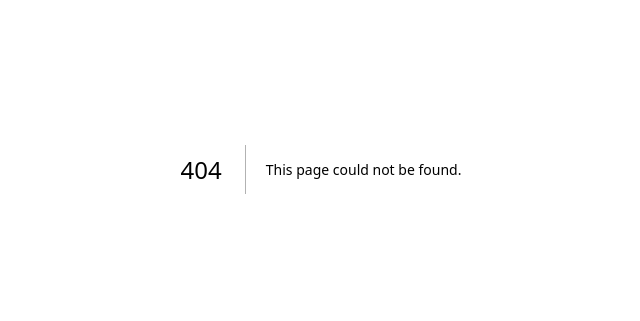
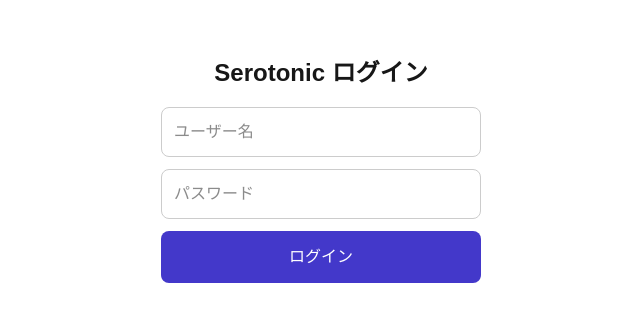
Before and after one commit to KoeiNakamura/Serotonic_v3, a Next.js app in the folder frontend/: page /login in a window 1280 px wide. Before the commit this address had no page. Shown: the part 231-552 px from the top of the page, without its empty margins (319-959 px from the left). Built offline with nearby package versions, Linux system fonts and the light colour scheme.

Commit message:
feat: implement frontend login page and token handling

```diff
--- /dev/null
+++ b/frontend/src/app/login/page.tsx
@@ -0,0 +1,91 @@
+'use client';
+
+import { useState } from 'react';
+import { useRouter } from 'next/navigation';
+import { setTokens } from '@/lib/api';
+
+export default function LoginPage() {
+  const [username, setUsername] = useState('');
+  const [password, setPassword] = useState('');
+  const [error, setError] = useState('');
+  const [loading, setLoading] = useState(false);
+  const router = useRouter();
+
+  const handleSubmit = async (e: React.FormEvent) => {
+    e.preventDefault();
+    setLoading(true);
+    setError('');
+
+    try {
+      const res = await fetch(`${process.env.NEXT_PUBLIC_API_URL}/token/`, {
+        method: 'POST',
+        headers: { 'Content-Type': 'application/json' },
+        body: JSON.stringify({ username, password }),
+      });
+
+      if (!res.ok) {
+        setError('ユーザー名またはパスワードが正しくありません');
+        return;
+      }
+
+      const data = await res.json();
+      setTokens(data.access, data.refresh);
+      router.push('/');
+    } catch {
+      setError('ログインに失敗しました');
+    } finally {
+      setLoading(false);
+    }
+  };
+
+  return (
+    <main
+      style={{
+        minHeight: '100vh',
+        display: 'flex',
+        flexDirection: 'column',
+        alignItems: 'center',
+        justifyContent: 'center',
+        gap: '16px',
+        padding: '24px',
+      }}
+    >
+      <h1 style={{ fontSize: '1.5rem', fontWeight: 'bold' }}>Serotonic ログイン</h1>
+
+      <form
+        onSubmit={handleSubmit}
+        style={{ display: 'flex', flexDirection: 'column', gap: '12px', width: '100%', maxWidth: '320px' }}
+      >
+        <input
+          type="text"
+          placeholder="ユーザー名"
+          value={username}
+          onChange={(e) => setUsername(e.target.value)}
+          style={{ padding: '12px', borderRadius: '8px', border: '1px solid #ccc', fontSize: '1rem' }}
+        />
+        <input
+          type="password"
+          placeholder="パスワード"
+          value={password}
+          onChange={(e) => setPassword(e.target.value)}
+          style={{ padding: '12px', borderRadius: '8px', border: '1px solid #ccc', fontSize: '1rem' }}
+        />
+        <button
+          type="submit"
+          disabled={loading}
+          style={{
+            padding: '14px',
+            borderRadius: '8px',
+            border: 'none',
+            background: '#4338ca',
+            color: '#fff',
+            fontSize: '1rem',
+          }}
+        >
+          {loading ? 'ログイン中...' : 'ログイン'}
+        </button>
+        {error && <p style={{ color: '#dc2626', fontSize: '0.875rem' }}>{error}</p>}
+      </form>
+    </main>
+  );
+}
--- a/frontend/src/app/logs/page.tsx
+++ b/frontend/src/app/logs/page.tsx
@@ -2,26 +2,42 @@
 
 import { useEffect, useState } from 'react';
 import Link from 'next/link';
+import { useRouter } from 'next/navigation';
+import { authFetch, getAccessToken } from '@/lib/api';
 
 type SleepSession = {
   sleep_date: string;
   sleep_time: string | null;
   wake_time: string | null;
+  duration_minutes: number | null;
 };
 
 const formatTime = (t: string | null) =>
   t ? new Date(t).toLocaleTimeString('ja-JP', { hour: '2-digit', minute: '2-digit' }) : '未記録';
 
+const formatDuration = (minutes: number | null) => {
+  if (minutes === null) return '-';
+  const h = Math.floor(minutes / 60);
+  const m = minutes % 60;
+  return `${h}時間${m}分`;
+};
+
 export default function LogsPage() {
   const [sessions, setSessions] = useState<SleepSession[]>([]);
   const [loading, setLoading] = useState(true);
+  const router = useRouter();
 
   useEffect(() => {
-    fetch(`${process.env.NEXT_PUBLIC_API_URL}/sessions/`)
+    if (!getAccessToken()) {
+      router.replace('/login');
+      return;
+    }
+
+    authFetch('/sessions/')
       .then((res) => res.json())
       .then((data) => setSessions(data))
       .finally(() => setLoading(false));
-  }, []);
+  }, [router]);
 
   return (
     <main style={{ padding: '24px', maxWidth: '480px', margin: '0 auto' }}>
@@ -46,6 +62,9 @@
             <div style={{ fontWeight: 'bold', marginBottom: '4px' }}>{session.sleep_date}の夜</div>
             <div>🌙 就寝: {formatTime(session.sleep_time)}</div>
             <div>☀️ 起床: {formatTime(session.wake_time)}</div>
+            <div style={{ marginTop: '4px', color: '#4338ca', fontWeight: 'bold' }}>
+              💤 睡眠時間: {formatDuration(session.duration_minutes)}
+            </div>
           </li>
         ))}
       </ul>
--- a/frontend/src/app/page.tsx
+++ b/frontend/src/app/page.tsx
@@ -1,14 +1,28 @@
 'use client';
 
-import { useState } from 'react';
+import { useEffect, useState } from 'react';
 import Link from 'next/link';
+import { useRouter } from 'next/navigation';
+import { authFetch, getAccessToken, clearTokens } from '@/lib/api';
 
 type Status = { message: string; time?: string; note?: string } | null;
 
 export default function Home() {
   const [status, setStatus] = useState<Status>(null);
+  const [username, setUsername] = useState<string | null>(null);
   const [loading, setLoading] = useState(false);
   const [pressed, setPressed] = useState(false);
+  const router = useRouter();
+
+  useEffect(() => {
+    if (!getAccessToken()) {
+      router.replace('/login');
+      return;
+    }
+    authFetch('/me/')
+      .then((res) => res.json())
+      .then((data) => setUsername(data.username));
+  }, [router]);
 
   const recordWake = async () => {
     setLoading(true);
@@ -22,7 +36,7 @@
 
     try {
       if (sleepTimeInput && sleepTimeInput.trim() !== '') {
-        const sleepRes = await fetch(`${process.env.NEXT_PUBLIC_API_URL}/sleep/`, {
+        const sleepRes = await authFetch('/sleep/', {
           method: 'POST',
           headers: { 'Content-Type': 'application/json' },
           body: JSON.stringify({ time: sleepTimeInput.trim() }),
@@ -32,9 +46,7 @@
         }
       }
 
-      const wakeRes = await fetch(`${process.env.NEXT_PUBLIC_API_URL}/wake/`, {
-        method: 'POST',
-      });
+      const wakeRes = await authFetch('/wake/', { method: 'POST' });
       if (!wakeRes.ok) throw new Error('Request failed');
       const data = await wakeRes.json();
 
@@ -50,6 +62,11 @@
     }
   };
 
+  const handleLogout = () => {
+    clearTokens();
+    router.replace('/login');
+  };
+
   return (
     <main
       style={{
@@ -62,7 +79,12 @@
         padding: '24px',
       }}
     >
-      <h1 style={{ fontSize: '1.5rem', fontWeight: 'bold' }}>Serotonic</h1>
+      <h1 style={{ fontSize: '2rem', fontWeight: 'bold' }}>Serotonic</h1>
+      {username && (
+        <p style={{ fontSize: '1rem', color: '#9ca3af', marginTop: '-16px' }}>
+          Hello, {username}！
+        </p>
+      )}
 
       <button
         onClick={recordWake}
@@ -103,6 +125,20 @@
       <Link href="/logs" style={{ marginTop: '16px', color: '#4338ca' }}>
         ログ一覧を見る →
       </Link>
+
+      <button
+        onClick={handleLogout}
+        style={{
+          marginTop: '8px',
+          background: 'none',
+          border: 'none',
+          color: '#9ca3af',
+          fontSize: '0.875rem',
+          textDecoration: 'underline',
+        }}
+      >
+        ログアウト
+      </button>
     </main>
   );
 }
--- /dev/null
+++ b/frontend/src/lib/api.ts
@@ -0,0 +1,64 @@
+const ACCESS_KEY = 'serotonic_access_token';
+const REFRESH_KEY = 'serotonic_refresh_token';
+
+export function setTokens(access: string, refresh: string) {
+  localStorage.setItem(ACCESS_KEY, access);
+  localStorage.setItem(REFRESH_KEY, refresh);
+}
+
+export function getAccessToken() {
+  return localStorage.getItem(ACCESS_KEY);
+}
+
+export function getRefreshToken() {
+  return localStorage.getItem(REFRESH_KEY);
+}
+
+export function clearTokens() {
+  localStorage.removeItem(ACCESS_KEY);
+  localStorage.removeItem(REFRESH_KEY);
+}
+
+async function refreshAccessToken(): Promise<string | null> {
+  const refresh = getRefreshToken();
+  if (!refresh) return null;
+
+  const res = await fetch(`${process.env.NEXT_PUBLIC_API_URL}/token/refresh/`, {
+    method: 'POST',
+    headers: { 'Content-Type': 'application/json' },
+    body: JSON.stringify({ refresh }),
+  });
+
+  if (!res.ok) return null;
+
+  const data = await res.json();
+  localStorage.setItem(ACCESS_KEY, data.access);
+  return data.access;
+}
+
+export async function authFetch(path: string, options: RequestInit = {}): Promise<Response> {
+  const doFetch = (accessToken: string | null) =>
+    fetch(`${process.env.NEXT_PUBLIC_API_URL}${path}`, {
+      ...options,
+      headers: {
+        ...(options.headers || {}),
+        ...(accessToken ? { Authorization: `Bearer ${accessToken}` } : {}),
+      },
+    });
+
+  let res = await doFetch(getAccessToken());
+
+  if (res.status === 401) {
+    const newToken = await refreshAccessToken();
+    if (newToken) {
+      res = await doFetch(newToken);
+    } else {
+      clearTokens();
+      if (typeof window !== 'undefined') {
+        window.location.href = '/login';
+      }
+    }
+  }
+
+  return res;
+}
```
Also changed, not shown: 2 other files (tests, documents, lock files or other folders).
